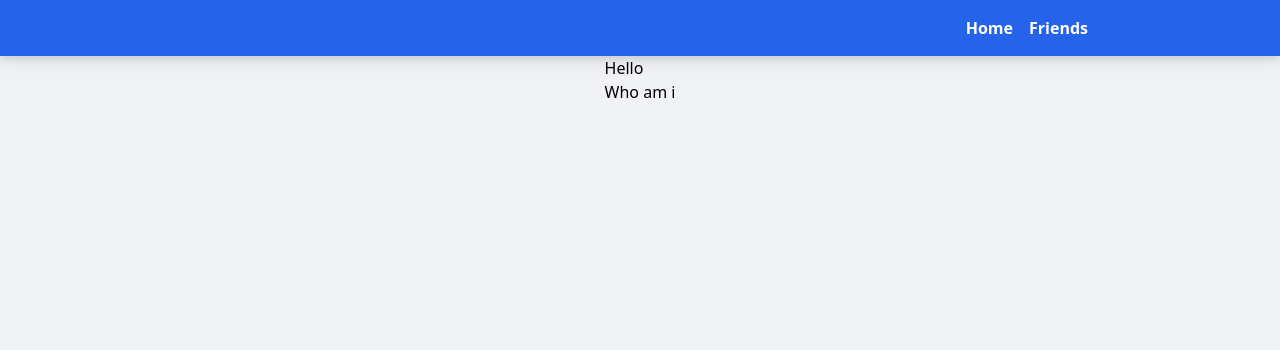
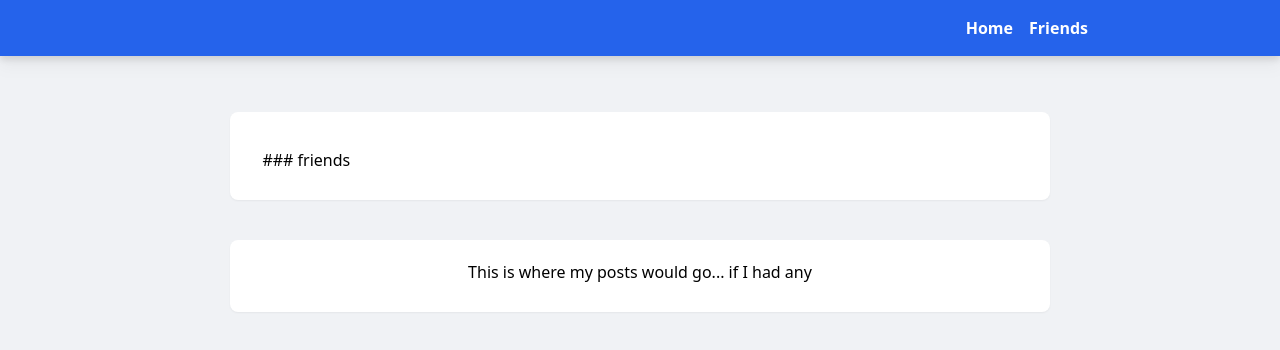
Before and after one commit to TRFielder/odinbook, a React (Create React App) app: page /#/profile in a window 1280 px wide. Shown: the top 350 px of the page. Built offline with nearby package versions, Linux system fonts and the light colour scheme; no server answers.

Commit message:
Begin work on profile page

```diff
--- a/src/components/Feed/Feed.tsx
+++ b/src/components/Feed/Feed.tsx
@@ -3,7 +3,9 @@ import { UserContext } from '../../utilities/UserContext';
 
 const Feed: FC = (): ReactElement => {
   return (
-    <section className="bg-white items-center border-none rounded-lg mt-10 mx-0 mb-0 pt-5 px-0 pb-7 w-80 shadow-sm text-center"></section>
+    <section className="bg-white items-center border-none rounded-lg mt-10 mx-0 mb-0 pt-5 px-0 pb-7 w-4/5 shadow-sm text-center">
+      <p>This is where my posts would go... if I had any</p>
+    </section>
   );
 };
 
--- a/src/components/Nav/index.tsx
+++ b/src/components/Nav/index.tsx
@@ -7,14 +7,14 @@ const Nav: FC = (): ReactElement => {
 
   return (
     <nav className="top-0 h-14 w-full flex justify-end bg-blue-600 drop-shadow-lg">
-      <ul className="list-none flex flex-row items-center mr-5 md:mr-40">
+      <ul className="list-none flex flex-row items-center mr-2 md:mr-40">
         <li className="mr-4 text-white font-bold no-underline duration-300 hover:scale-125">
           <Link to="/">Home</Link>
         </li>
         <li className="mr-4 text-white font-bold no-underline duration-300 hover:scale-125">
           <Link to="/friends">Friends</Link>
         </li>
-        <li className="mr-4 text-white font-bold no-underline duration-300 hover:scale-125">
+        <li className="hidden md:inline mr-4 text-white font-bold no-underline duration-300 hover:scale-125">
           <Link to="/profile">{user?.firstname}</Link>
         </li>
         <Link to="/profile" className="h-full">
--- /dev/null
+++ b/src/components/Profile/ProfileBanner/ProfileBanner.tsx
@@ -0,0 +1,19 @@
+import React, { FC, ReactElement, useEffect, useContext } from 'react';
+import { UserContext } from '../../../utilities/UserContext';
+
+const ProfileBanner: FC = (): ReactElement => {
+  const { user, setUser } = useContext(UserContext);
+  return (
+    <section className="bg-white items-center border-none rounded-lg mt-10 mx-0 mb-0 pt-5 px-0 pb-7 w-4/5 shadow-sm text-center flex flex-col md:flex-row">
+      <img src={user?.avatar_URL} className="m-4"></img>
+      <div className="md:self-start">
+        <h1 className="font-bold text-2xl mt-4">
+          {user?.firstname} {user?.surname}
+        </h1>
+        <h2>### friends</h2>
+      </div>
+    </section>
+  );
+};
+
+export default ProfileBanner;
--- a/src/components/Profile/index.tsx
+++ b/src/components/Profile/index.tsx
@@ -2,24 +2,24 @@ import React, { FC, ReactElement, useContext, useEffect } from 'react';
 import { UserContext } from '../../utilities/UserContext';
 
 // Component imports
-import Nav from '../Nav';
+import Feed from '../Feed/Feed';
+import ProfileBanner from './ProfileBanner/ProfileBanner';
 
 const Profile: FC = (): ReactElement => {
   const { user, setUser } = useContext(UserContext);
 
   useEffect(() => {
-    console.log('Loaded Login component');
     authenticate();
   }, []);
 
   const reportUser = () => {
     console.log(`My name is ${user?.firstname} ${user?.surname}`);
   };
+  // warm-beyond-87416.herokuapp.com
 
   const authenticate = async () => {
     const response = await fetch('https://warm-beyond-87416.herokuapp.com/api/user/current', { credentials: 'include', mode: 'cors' });
     const result = await response.json();
-    console.log(result);
     setUser({
       id: result._id,
       username: result.username,
@@ -30,13 +30,10 @@ const Profile: FC = (): ReactElement => {
   };
 
   return (
-    <>
-      <main className="top-4">
-        {user !== null ? <p>Hello, {user.firstname}</p> : <p>Hello</p>}
-        <img src={user?.avatar_URL}></img>
-        <button onClick={() => reportUser()}>Who am i</button>
-      </main>
-    </>
+    <main className="mt-4 w-4/5 flex flex-col items-center">
+      <ProfileBanner />
+      <Feed />
+    </main>
   );
 };
 
```
